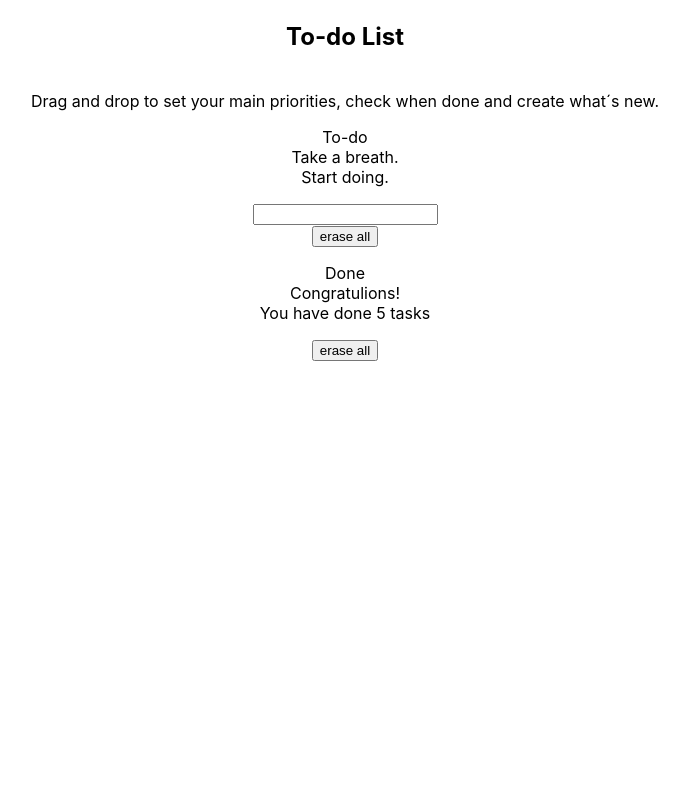
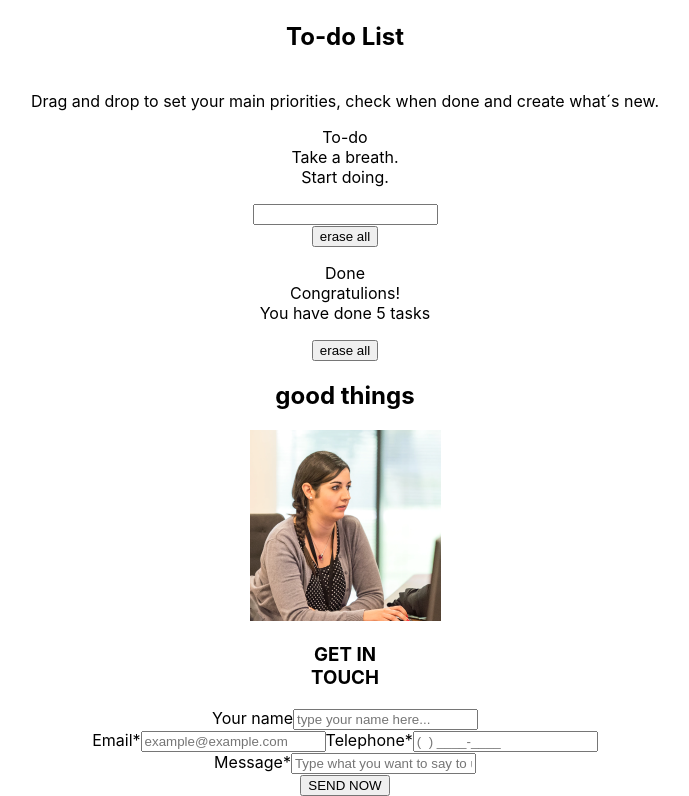
Before and after one commit to JoaopSilvaa/Test-Coopers, a React (Create React App) app: page / in a window 1280 px wide. Shown: the part 688-1484 px from the top of the page, without its empty margins (295-984 px from the left). Before the commit the page ends 1049 px from the top, so only its background shows below. Built offline with nearby package versions, Linux system fonts and the light colour scheme.

Commit message:
feat: :construction: estrutura de seção get in touch

```diff
--- /dev/null
+++ b/src/components/GetInTouch.jsx
@@ -0,0 +1,56 @@
+import React from 'react';
+import tatiana from '../assets/tatiana.png';
+
+export default function GetInTouch() {
+  return (
+    <section>
+      <img src={ tatiana } alt="Tatiana" />
+      <h3>
+        GET IN
+        <br />
+        TOUCH
+      </h3>
+      <form>
+        <label htmlFor="yourname">
+          Your name
+          <input
+            id="yourname"
+            type="text"
+            placeholder="type your name here..."
+          />
+        </label>
+        <div>
+          <label htmlFor="email">
+            Email*
+            <input
+              id="email"
+              type="email"
+              placeholder="example@example.com"
+            />
+          </label>
+          <label htmlFor="telephone">
+            Telephone*
+            <input
+              id="telephone"
+              type="tel"
+              placeholder="(  ) ____-____"
+            />
+          </label>
+        </div>
+        <label htmlFor="message">
+          Message*
+          <input
+            id="message"
+            type="text"
+            placeholder="Type what you want to say to us"
+          />
+        </label>
+      </form>
+      <button
+        type="submit"
+      >
+        SEND NOW
+      </button>
+    </section>
+  );
+}
--- a/src/components/Home.jsx
+++ b/src/components/Home.jsx
@@ -1,4 +1,6 @@
 import React from 'react';
+import GetInTouch from './GetInTouch';
+import GoodThings from './GoodThings';
 import Header from './Header';
 import TodoList from './TodoList';
 
@@ -7,6 +9,8 @@ export default function Home() {
     <main>
       <Header />
       <TodoList />
+      <GoodThings />
+      <GetInTouch />
     </main>
   );
 }
```
Also changed, not shown: src/assets/tatiana.png (added).
